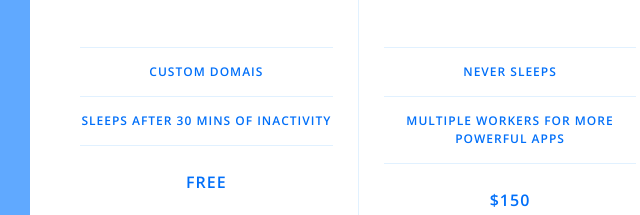
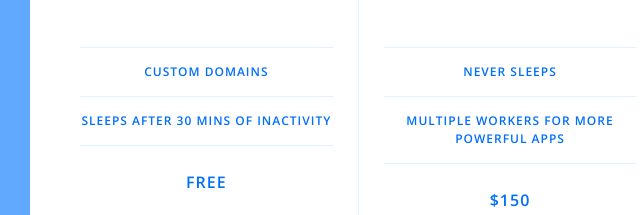
Before and after one commit to ramoonlorenzo/pricing-panel, a plain HTML site: page index.html in a window 1280 px wide. Shown: the part 356-571 px from the top of the page, 130-770 px from the left. Drawn offline with nearby package versions, Linux system fonts and the light colour scheme.

Commit message:
Fix misspelling

```diff
--- a/index.html
+++ b/index.html
@@ -25,7 +25,7 @@
         />
         <h2 class="pricing-header">Personal</h2>
         <ul class="pricing-features">
-          <li class="pricing-features-item">Custom domais</li>
+          <li class="pricing-features-item">Custom domains</li>
           <li class="pricing-features-item">
             Sleeps after 30 mins of inactivity
           </li>
```
